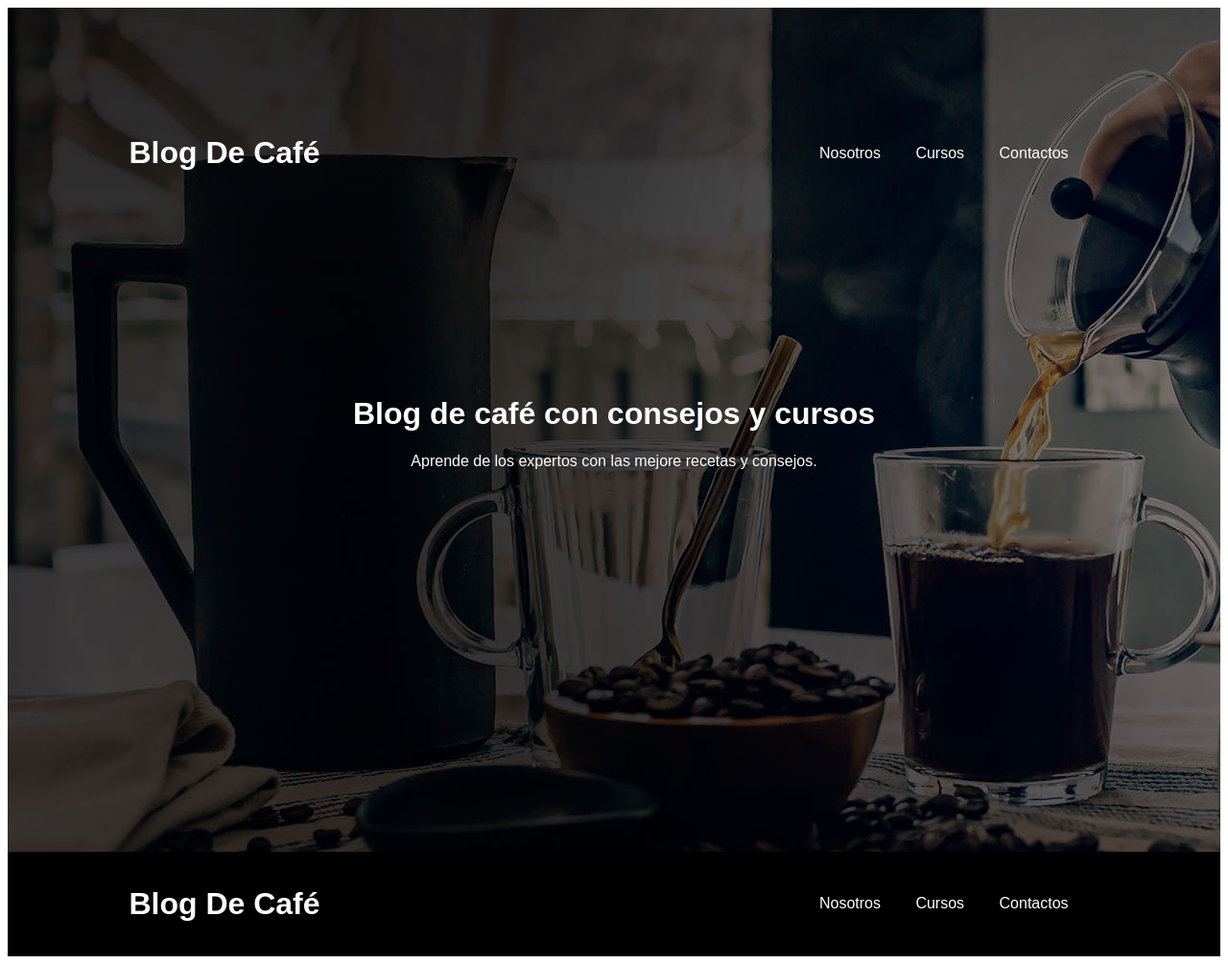
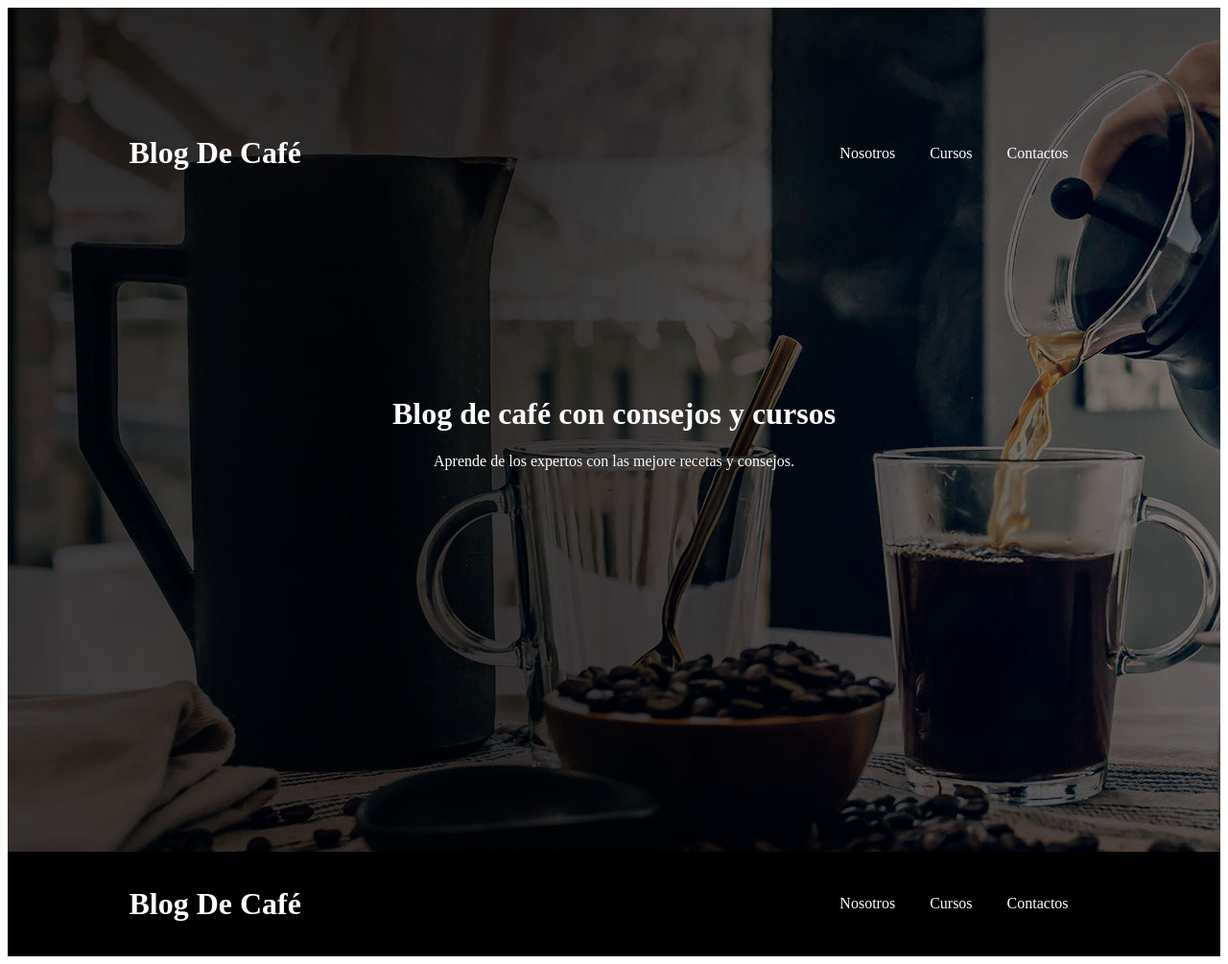
Before and after one commit to Fabian137/Exam, a plain HTML site: page index.html in a window 1280 px wide. Shown: the whole page at 96% size. Drawn offline with Linux system fonts and the light colour scheme.

Commit message:
primera parte

```diff
--- a/style.css
+++ b/style.css
@@ -8,7 +8,7 @@
     background-image: url(../img/banner.jpg);
     color: white;
     height: 110vh;
-    font-family: Arial, Helvetica, sans-serif;
+   /* font-family: Arial, Helvetica, sans-serif;*/
 }
 .dos{
     text-align: center;
@@ -33,7 +33,7 @@
 }
 .nave a{
     color: white;
-    font-family: sans-serif;
+   /* font-family: sans-serif;*/
     padding-right: 2rem;
     text-decoration: none;
 }
@@ -41,5 +41,5 @@
 .final{
     background-color: black;
     color: white;
-    font-family: Arial, Helvetica, sans-serif;
+    /*font-family: Arial, Helvetica, sans-serif;*/
 }
```
